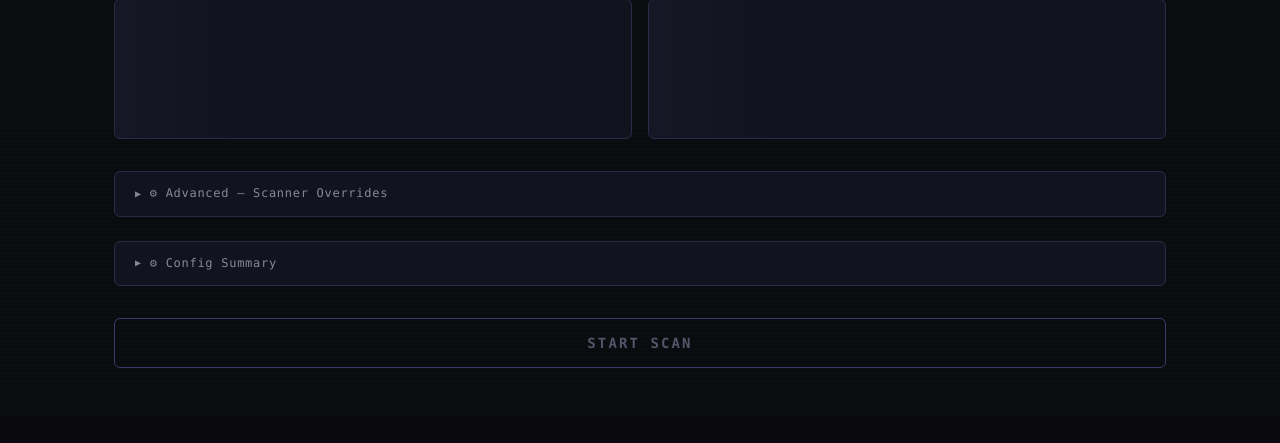
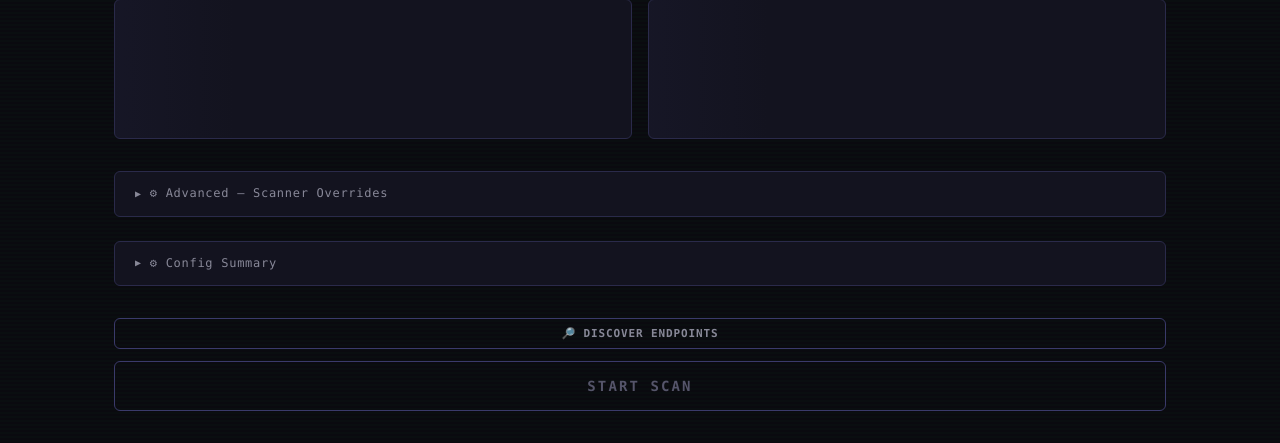
Before and after one commit to francisN21/vibe-iterator, a FastAPI app: page / in a window 1280 px wide. Shown: the part 384-827 px from the top of the page. Before the commit the page ends 752 px from the top, so only its background shows below. Run offline with FastAPI, Linux system fonts and the light colour scheme; data that the repository does not hold is empty.

Commit message:
feat: add Discover Endpoints button to dashboard home page

```diff
--- a/vibe_iterator/server/static/css/dashboard.css
+++ b/vibe_iterator/server/static/css/dashboard.css
@@ -1431,3 +1431,13 @@ code, pre { font-family: var(--font-mono); }
   opacity: 0.35;
   cursor: not-allowed;
 }
+
+/* ---- Discover button ---- */
+.btn-discover {
+  display: block;
+  width: 100%;
+  margin-bottom: 0.75rem;
+  text-align: center;
+  letter-spacing: 0.08em;
+  font-size: 11px;
+}
--- a/vibe_iterator/server/static/index.html
+++ b/vibe_iterator/server/static/index.html
@@ -102,6 +102,11 @@
     </div>
   </section>
 
+  <!-- Discover Endpoints button -->
+  <button class="btn btn-ghost btn-discover" id="discover-btn" type="button">
+    &#x1F50E; DISCOVER ENDPOINTS
+  </button>
+
   <!-- Start scan -->
   <button class="btn btn-primary btn-start-scan" id="start-btn" disabled>
     START SCAN
--- a/vibe_iterator/server/static/js/app.js
+++ b/vibe_iterator/server/static/js/app.js
@@ -76,6 +76,7 @@ async function initHomePage() {
   }
 
   document.getElementById('start-btn').addEventListener('click', onStartScan);
+  document.getElementById('discover-btn').addEventListener('click', startDiscovery);
   document.getElementById('cancel-existing-btn').addEventListener('click', cancelExistingAndStart);
 }
 
@@ -256,6 +257,26 @@ async function cancelExistingAndStart() {
     showToast('Could not cancel: ' + e.message);
   }
 }
+
+async function startDiscovery() {
+  try {
+    await apiFetch('/api/scan/start', {
+      method: 'POST',
+      body: JSON.stringify({ stage: 'discover' }),
+    });
+    window.location.href = '/scan?stage=discover';
+  } catch (e) {
+    if (e.status === 409) {
+      document.getElementById('running-modal').classList.add('open');
+    } else {
+      showToast('Failed to start discovery: ' + e.message);
+    }
+  }
+}
+
+// ============================================================
+// SCAN PAGE
+// ============================================================
 
 function initFirebasePanel(configMeta) {
   const panel = document.getElementById('firebase-panel');
```
